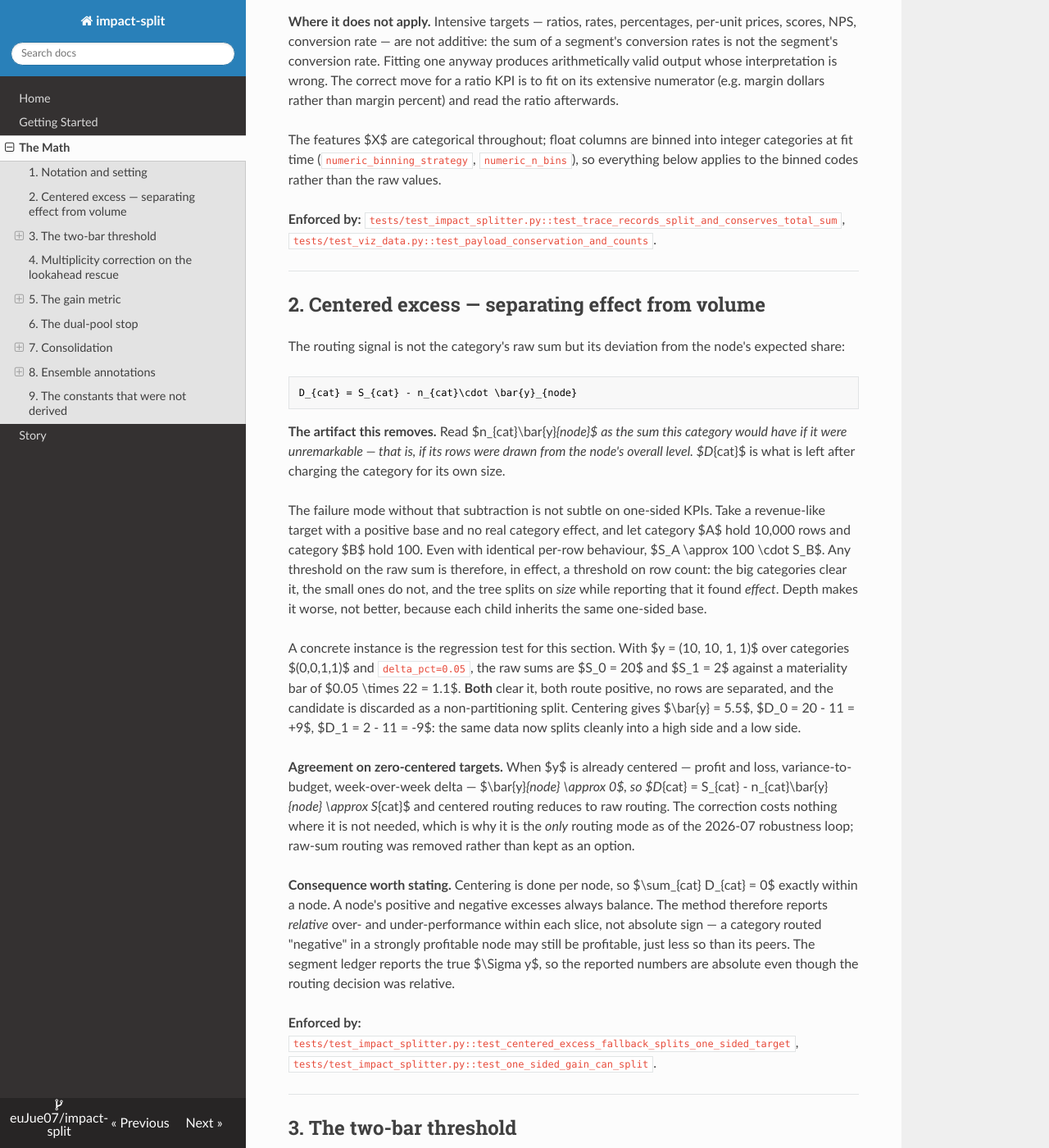
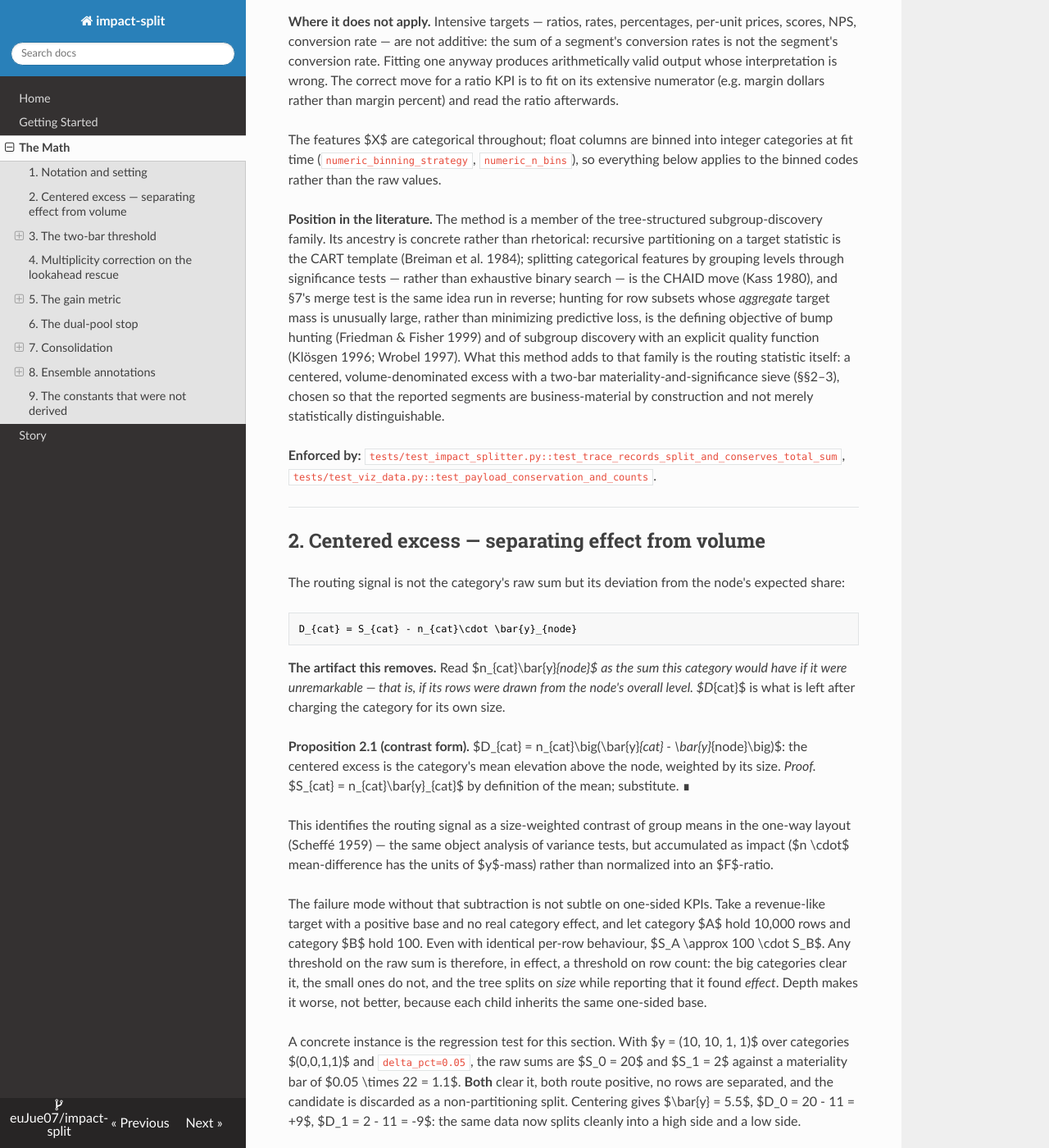
Before and after one commit to euJue07/impact-split, an MkDocs documentation site: the page built from docs/docs/math.md, in a window 1280 px wide and 1400 px high, scrolled down 1301 px. Shown: the whole window at 82% size. Built offline with MkDocs 1.6.1, drawn with Linux system fonts in a browser that asks for light colours; nearby versions of some CDN libraries; some of the changed text lies outside the part shown.

Commit message:
docs(math): position method in literature; formalize §1–§2 assumptions and identities

```diff
--- a/docs/docs/math.md
+++ b/docs/docs/math.md
@@ -60,6 +60,21 @@ The features $X$ are categorical throughout; float columns are binned into
 integer categories at fit time (`numeric_binning_strategy`, `numeric_n_bins`),
 so everything below applies to the binned codes rather than the raw values.
 
+**Position in the literature.** The method is a member of the tree-structured
+subgroup-discovery family. Its ancestry is concrete rather than rhetorical:
+recursive partitioning on a target statistic is the CART template (Breiman et
+al. 1984); splitting categorical features by grouping levels through
+significance tests — rather than exhaustive binary search — is the CHAID move
+(Kass 1980), and §7's merge test is the same idea run in reverse; hunting for
+row subsets whose *aggregate* target mass is unusually large, rather than
+minimizing predictive loss, is the defining objective of bump hunting (Friedman
+& Fisher 1999) and of subgroup discovery with an explicit quality function
+(Klösgen 1996; Wrobel 1997). What this method adds to that family is the
+routing statistic itself: a centered, volume-denominated excess with a
+two-bar materiality-and-significance sieve (§§2–3), chosen so that the
+reported segments are business-material by construction and not merely
+statistically distinguishable.
+
 **Enforced by:** `tests/test_impact_splitter.py::test_trace_records_split_and_conserves_total_sum`,
 `tests/test_viz_data.py::test_payload_conservation_and_counts`.
 
@@ -78,6 +93,16 @@ D_{cat} = S_{cat} - n_{cat}\cdot \bar{y}_{node}
 category *would* have if it were unremarkable — that is, if its rows were drawn
 from the node's overall level. $D_{cat}$ is what is left after charging the
 category for its own size.
+
+**Proposition 2.1 (contrast form).** $D_{cat} = n_{cat}\big(\bar{y}_{cat} -
+\bar{y}_{node}\big)$: the centered excess is the category's mean elevation
+above the node, weighted by its size. *Proof.* $S_{cat} = n_{cat}\bar{y}_{cat}$
+by definition of the mean; substitute. ∎
+
+This identifies the routing signal as a size-weighted contrast of group means
+in the one-way layout (Scheffé 1959) — the same object analysis of variance
+tests, but accumulated as impact ($n \cdot$ mean-difference has the units of
+$y$-mass) rather than normalized into an $F$-ratio.
 
 The failure mode without that subtraction is not subtle on one-sided KPIs. Take
 a revenue-like target with a positive base and no real category effect, and let
@@ -103,8 +128,10 @@ routing reduces to raw routing. The correction costs nothing where it is not
 needed, which is why it is the *only* routing mode as of the 2026-07 robustness
 loop; raw-sum routing was removed rather than kept as an option.
 
-**Consequence worth stating.** Centering is done per node, so $\sum_{cat}
-D_{cat} = 0$ exactly within a node. A node's positive and negative excesses
+**Proposition 2.2 (zero-sum constraint).** $\sum_{cat} D_{cat} = 0$ exactly
+within every node. *Proof.* $\sum_{cat} D_{cat} = \sum_{cat} S_{cat} -
+\bar{y}_{node}\sum_{cat} n_{cat} = n_{node}\bar{y}_{node} -
+n_{node}\bar{y}_{node} = 0$. ∎ A node's positive and negative excesses
 always balance. The method therefore reports *relative* over- and
 under-performance within each slice, not absolute sign — a category routed
 "negative" in a strongly profitable node may still be profitable, just less so
```
Also changed, not shown: other parts of docs/docs/math.md (+1 -1 lines).
